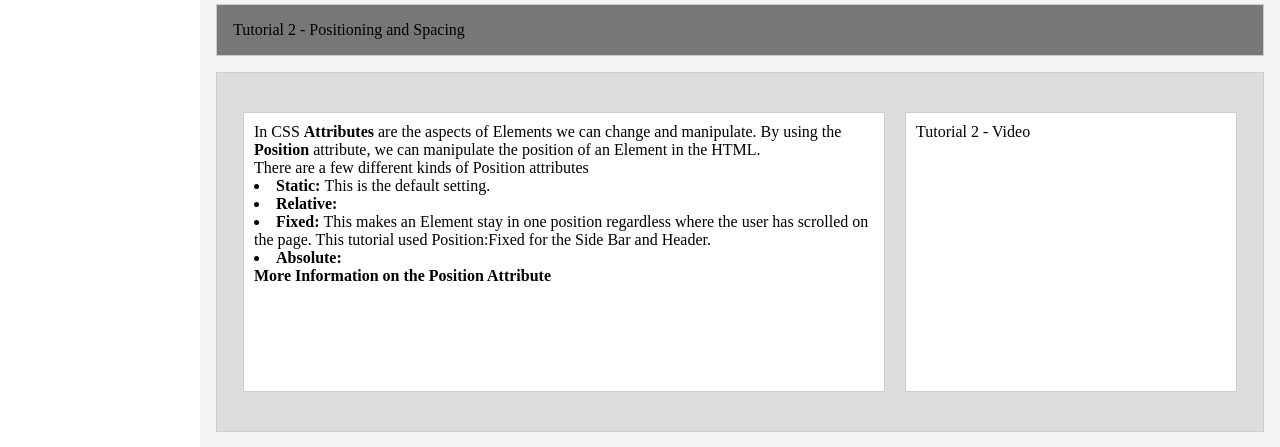
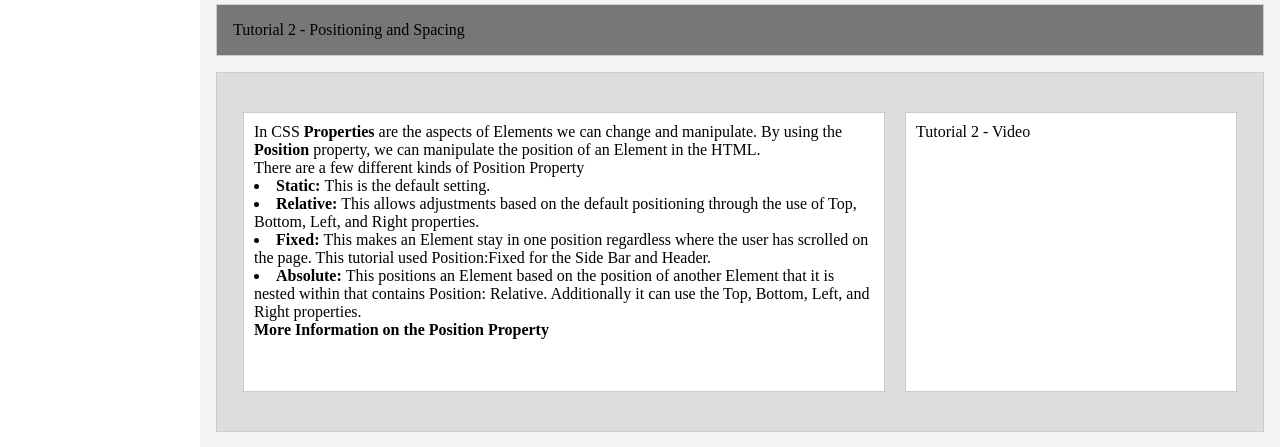
Before and after one commit to CommGroupOne/CommGroupOne.github.io, a plain HTML site: page index.html in a window 1280 px wide. Shown: the part 900-1347 px from the top of the page. Drawn offline with Linux system fonts and the light colour scheme; a script that the page names is missing.

Commit message:
Update index.html

```diff
--- a/index.html
+++ b/index.html
@@ -58,15 +58,15 @@
         </div>
         <div class="tutorial2Line1">
             <div class="tutorial2Text">
-                <p>In CSS <b>Attributes</b> are the aspects of Elements we can change and manipulate. By using the <b>Position</b> attribute, we can manipulate the position of an Element in the HTML.</p>
-                <p>There are a few different kinds of Position attributes</p>
+                <p>In CSS <b>Properties</b> are the aspects of Elements we can change and manipulate. By using the <b>Position</b> property, we can manipulate the position of an Element in the HTML.</p>
+                <p>There are a few different kinds of Position Property</p>
                 <ul>
                     <li><b>Static: </b>This is the default setting.</li>
-                    <li><b>Relative: </b></li>
+                    <li><b>Relative: </b>This allows adjustments based on the default positioning through the use of Top, Bottom, Left, and Right properties.</li>
                     <li><b>Fixed: </b>This makes an Element stay in one position regardless where the user has scrolled on the page. This tutorial used Position:Fixed for the Side Bar and Header.</li>
-                    <li><b>Absolute: </b></li>
+                    <li><b>Absolute: </b>This positions an Element based on the position of another Element that it is nested within that contains Position: Relative. Additionally it can use the Top, Bottom, Left, and Right properties.</li>
                 </ul>
-                <p><b><a href="https://www.w3schools.com/css/css_positioning.asp">More Information on the Position Attribute</a></b></p>
+                <p><b><a href="https://www.w3schools.com/css/css_positioning.asp">More Information on the Position Property</a></b></p>
             </div>
             <div class="tutorial2Video">
                 <p>Tutorial 2 - Video</p>
```
